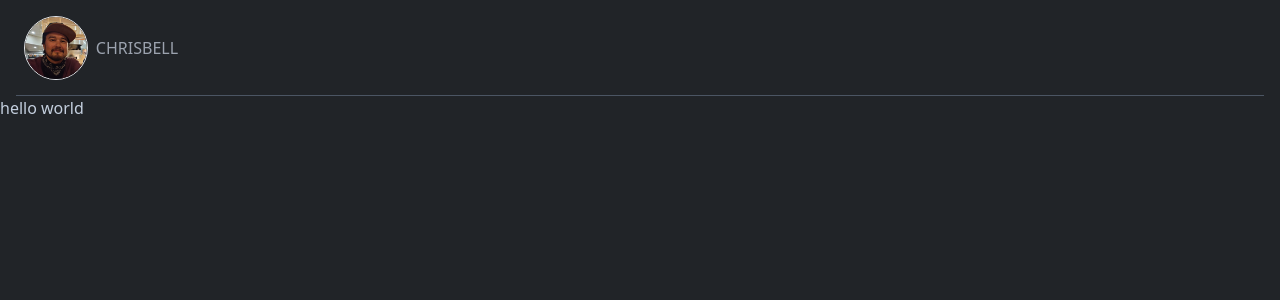
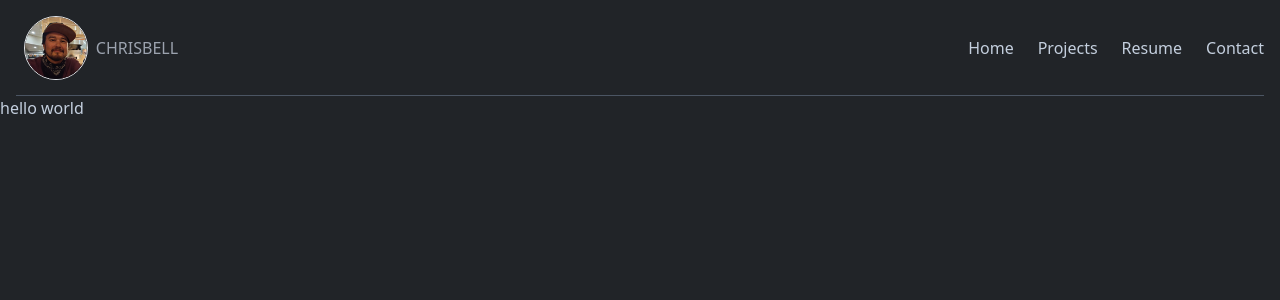
Before and after one commit to CBBell99/portfolio, a React (Create React App) app: page / in a window 1280 px wide. Shown: the top 300 px of the page. Built offline with nearby package versions, Linux system fonts and the light colour scheme.

Commit message:
conditionally render mobile menu and desktop menu

```diff
--- a/src/components/Navbar.jsx
+++ b/src/components/Navbar.jsx
@@ -4,8 +4,25 @@
 import cbell from "../images/chrisProfilePic.jpg";
 
 function Navbar() {
+  const [showMobileMenu, setShowMobileMenu] = useState();
 
-  const [showMobileMenu, setShowMobileMenu] = useState();
+  const mobileMenu = (
+    <span className="md:hidden absolute top-7 right-4 text-xl  text-accent bg-black w-10 h-10 inline-flex items-center justify-center rounded-full cursor-pointer">
+      <FiMenu />
+    </span>
+  );
+
+  const desktopMenu = (
+    <ul className="md:flex hidden gap-6">
+      <li className="hover:text-accent cursor-pointer">Home</li>
+      <li className="hover:text-accent cursor-pointer">Projects</li>
+      <li className="hover:text-accent cursor-pointer">Resume</li>
+      <li className="hover:text-accent cursor-pointer">Contact</li>
+    </ul>
+  );
+
+  if (window.innerWidth < 769) {
+  }
 
   return (
     <nav className="w-full h-24 bg-customGrey text-lightText px-4">
@@ -14,9 +31,8 @@
           <img className="rounded-full border mx-2 h-16" src={cbell} alt="" />
           <h3 className="text-gray-400">CHRISBELL</h3>
         </div>
-        <span className="sm:hidden text-xl text-accent bg-black w-10 h-10 inline-flex items-center justify-center rounded-full cursor-pointer">
-          <FiMenu />
-        </span>
+        {mobileMenu}
+        {desktopMenu}
       </div>
     </nav>
   );
```
